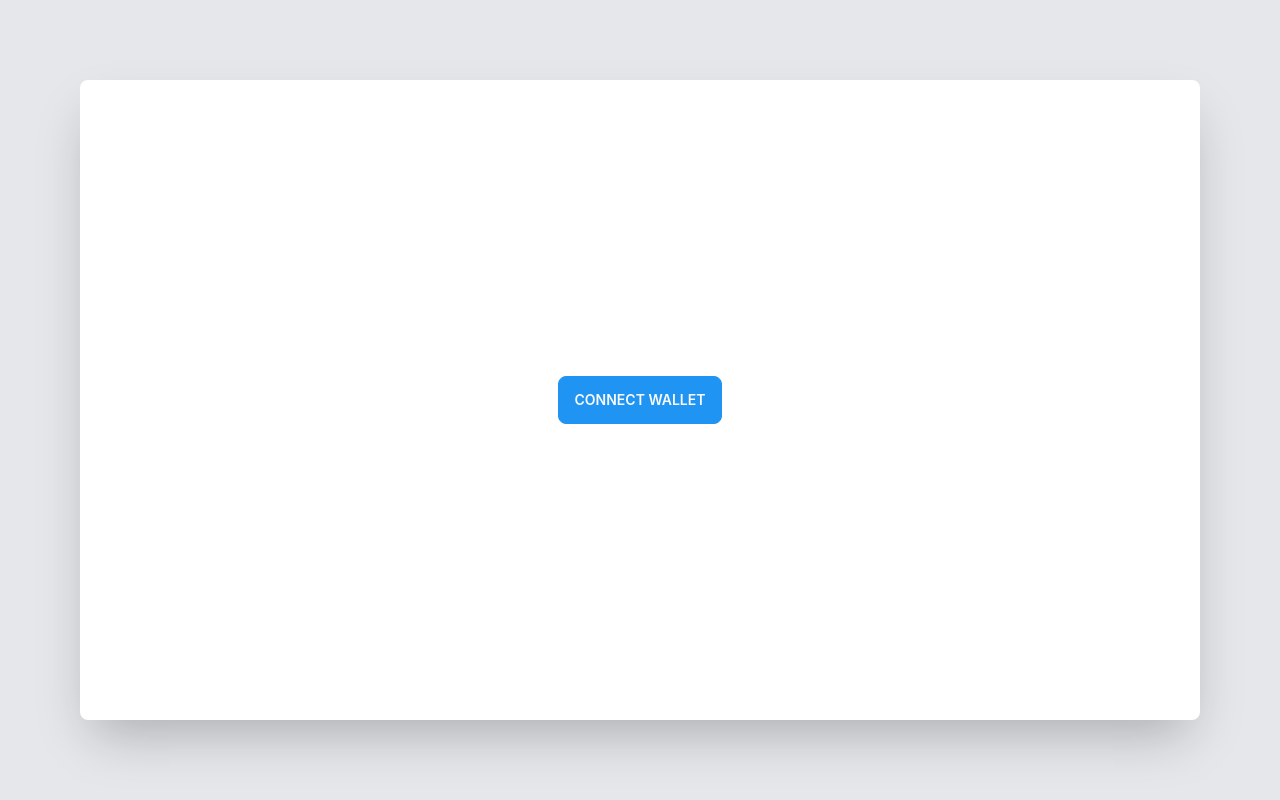
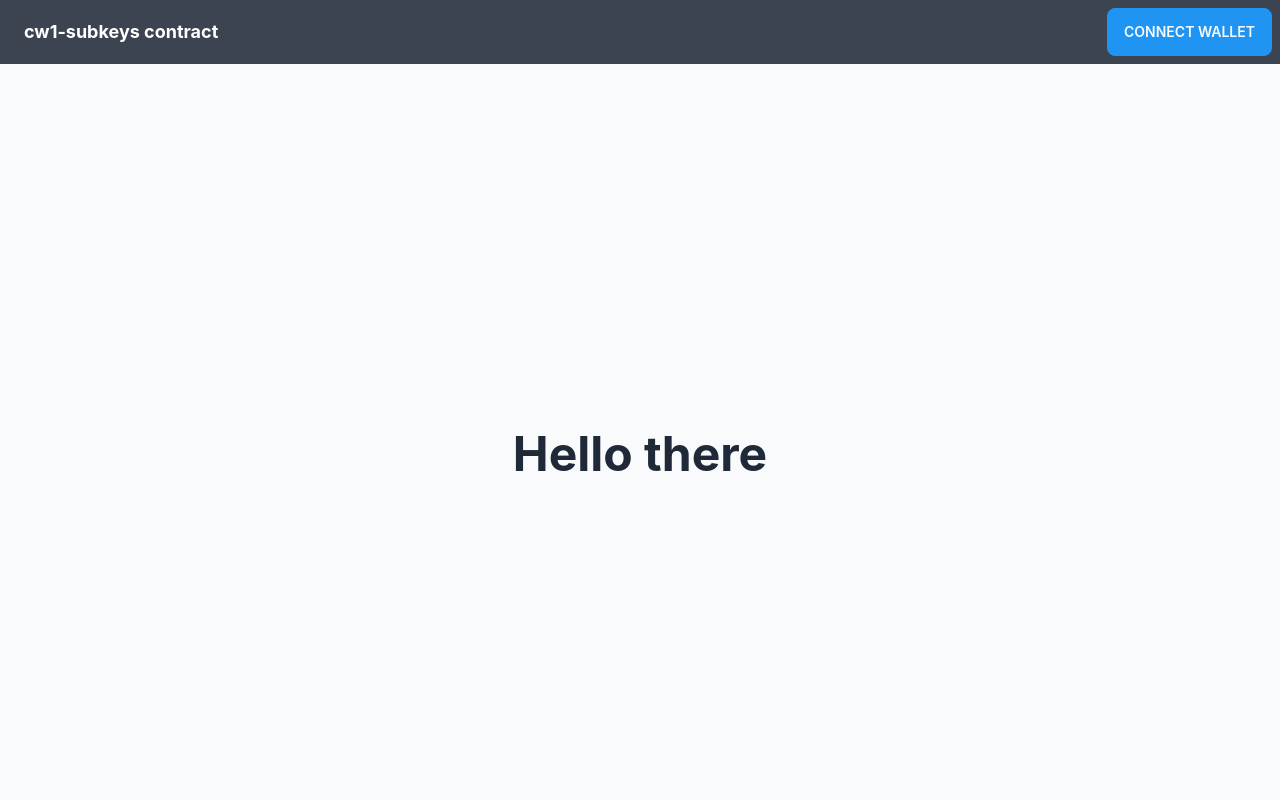
Before and after one commit to deus-labs/cw1-subkeys-dapp, a React (Create React App) app: page / in a window 1280 px wide. Shown: the top 800 px of the page. Built offline with nearby package versions, Linux system fonts and the light colour scheme.

Commit message:
Add navbar and welcome page

```diff
--- a/src/App.tsx
+++ b/src/App.tsx
@@ -1,30 +1,30 @@
 import { BrowserRouter as Router, Route, Switch } from "react-router-dom"
 import { ToastContainer } from "react-toastify"
 import { SdkProvider } from "./services/wallet"
-import CenteredLayout from "./layout/centered"
+import PageLayout from "./layout/page"
 import { allowancesPath, operationPath, withdrawPath } from "./routes"
 import { ProtectedSwitch } from "./routes/ProtectedSwitch"
-import Connect from "./components/Connect"
 import Operations from "./components/Operations"
 import Allowances from "./components/Allowances"
 import Withdraw from "./components/Withdraw"
+import Welcome from "./pages/Welcome"
 import "react-toastify/dist/ReactToastify.css"
 
 const App = (): JSX.Element => {
   return (
     <SdkProvider>
-      <CenteredLayout>
-        <Router basename={process.env.PUBLIC_URL}>
+      <Router basename={process.env.PUBLIC_URL}>
+        <PageLayout>
           <Switch>
-            <Route exact path="/" component={Connect} />
+            <Route exact path="/" component={Welcome} />
             <ProtectedSwitch>
               <Route exact path={operationPath} component={Operations} />
               <Route exact path={allowancesPath} component={Allowances} />
               <Route exact path={withdrawPath} component={Withdraw} />
             </ProtectedSwitch>
           </Switch>
-        </Router>
-      </CenteredLayout>
+        </PageLayout>
+      </Router>
       <ToastContainer />
     </SdkProvider>
   )
--- /dev/null
+++ b/src/components/Navbar.tsx
@@ -0,0 +1,71 @@
+import { useState, useEffect, useCallback } from "react"
+import { useHistory } from "react-router"
+import { operationPath } from "src/routes"
+import { loadKeplrWallet } from "src/services/sdk"
+import { useWallet } from "src/services/wallet"
+import { errorToast } from "src/utils"
+
+const Navbar = (): JSX.Element => {
+  const { initialized, clear, init } = useWallet()
+  const history = useHistory()
+
+  const [initializing, setInitializing] = useState<boolean>(false)
+
+  const disconnect = () => {
+    localStorage.clear()
+    clear()
+  }
+
+  const connect = useCallback(() => {
+    setInitializing(true)
+    loadKeplrWallet()
+      .then((signer) => {
+        setInitializing(false)
+        init(signer)
+      })
+      .catch((err) => {
+        setInitializing(false)
+        errorToast(err.message)
+      })
+  }, [init])
+
+  const buttonOnClick = () => {
+    if (initialized) disconnect()
+    else connect()
+  }
+
+  useEffect(() => {
+    const item = localStorage.getItem("wallet_address")
+
+    if (item) connect()
+    else setInitializing(false)
+  }, [initialized, connect])
+
+  useEffect(() => {
+    if (!initialized) return
+
+    history.push(operationPath)
+
+    setInitializing(false)
+  }, [initialized, history])
+
+  return (
+    <div className="navbar shadow-lg bg-neutral text-neutral-content">
+      <div className="flex-1 px-2 mx-2">
+        <span className="text-lg font-bold">cw1-subkeys contract</span>
+      </div>
+      <div className="flex-none">
+        <button
+          className={`btn ${initialized ? "btn-error" : "btn-info"} ${
+            initializing ? "loading" : ""
+          }`}
+          onClick={buttonOnClick}
+        >
+          {initializing ? "" : initialized ? "Disconnect" : "Connect"} Wallet
+        </button>
+      </div>
+    </div>
+  )
+}
+
+export default Navbar
--- a/src/index.css
+++ b/src/index.css
@@ -9,6 +9,7 @@ body {
     sans-serif;
   -webkit-font-smoothing: antialiased;
   -moz-osx-font-smoothing: grayscale;
+  overflow: hidden;
 }
 
 code {
--- a/src/layout/centered.tsx
+++ b/src/layout/centered.tsx
@@ -1,11 +1,13 @@
-const PageLayout = ({ children }: any): JSX.Element => {
+const CenteredLayout = ({ children }: any): JSX.Element => {
   return (
-    <div className="flex h-screen p-20 bg-gray-200">
-      <div className="bg-white w-screen rounded-lg shadow-2xl flex items-center justify-center">
-        <div className="">{children}</div>
+    <div>
+      <div className="flex h-screen p-20 bg-gray-200">
+        <div className="bg-white w-screen rounded-lg shadow-2xl flex items-center justify-center">
+          <div className="">{children}</div>
+        </div>
       </div>
     </div>
   )
 }
 
-export default PageLayout
+export default CenteredLayout
--- /dev/null
+++ b/src/layout/page.tsx
@@ -0,0 +1,15 @@
+import Navbar from "src/components/Navbar"
+
+const PageLayout = ({ children }: any): JSX.Element => {
+  return (
+    <div>
+      <Navbar />
+      {children}
+      <div className="flex h-screen p-20 bg-gray-200">
+        <div className="bg-white w-screen rounded-lg shadow-2xl flex items-center justify-center"></div>
+      </div>
+    </div>
+  )
+}
+
+export default PageLayout
--- /dev/null
+++ b/src/pages/Welcome.tsx
@@ -0,0 +1,13 @@
+const Welcome = (): JSX.Element => {
+  return (
+    <div className="hero min-h-screen bg-base-200">
+      <div className="text-center hero-content">
+        <div className="max-w-md">
+          <h1 className="mb-5 text-5xl font-bold">Hello there</h1>
+        </div>
+      </div>
+    </div>
+  )
+}
+
+export default Welcome
```
